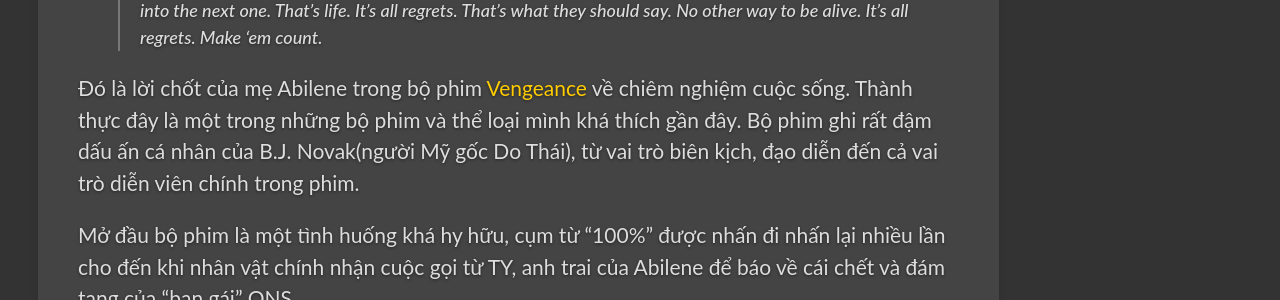
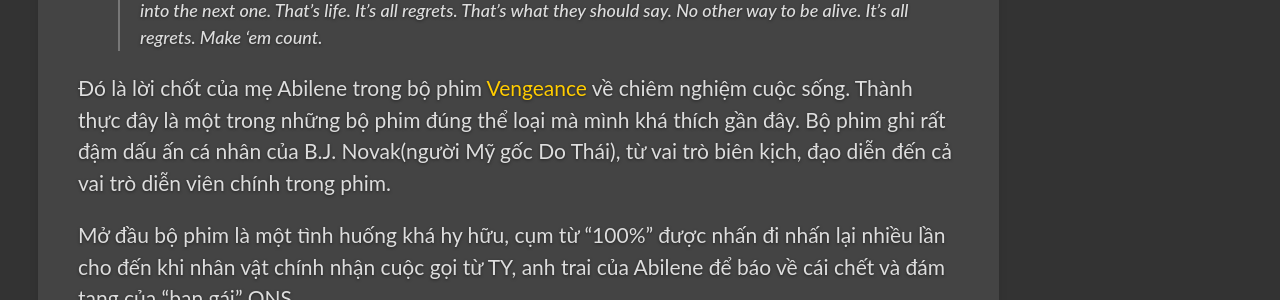
Before and after one commit to vdchuyen/chuyen-vn, a Jekyll site: the page built from _posts/2022-10-04-regrets.md, in a window 1280 px wide. Shown: the part 238-538 px from the top of the page. Built offline with Jekyll 4.4.1, drawn with Linux system fonts in a browser that asks for light colours; our own code applies the rules of GitHub Pages for plain Markdown files; Markdown is read by kramdown in place of the engine named in the settings.

Commit message:
Update 2022-10-04-regrets.md

```diff
--- a/_posts/2022-10-04-regrets.md
+++ b/_posts/2022-10-04-regrets.md
@@ -1,6 +1,6 @@
  >It's all regrets. You run as fast as you can from the last regret and of course you are just running straight into the next one. That's life. It's all regrets. That's what they should say. No other way to be alive. It's all regrets. Make 'em count.
 
-Đó là lời chốt của mẹ Abilene trong bộ phim <a href="https://www.imdb.com/title/tt11976532" target="_blank">Vengeance</a> về chiêm nghiệm cuộc sống. Thành thực đây là một trong những bộ phim và thể loại mình khá thích gần đây. Bộ phim ghi rất đậm dấu ấn cá nhân của B.J. Novak(người Mỹ gốc Do Thái), từ vai trò biên kịch, đạo diễn đến cả vai trò diễn viên chính trong phim.
+Đó là lời chốt của mẹ Abilene trong bộ phim <a href="https://www.imdb.com/title/tt11976532" target="_blank">Vengeance</a> về chiêm nghiệm cuộc sống. Thành thực đây là một trong những bộ phim đúng thể loại mà mình khá thích gần đây. Bộ phim ghi rất đậm dấu ấn cá nhân của B.J. Novak(người Mỹ gốc Do Thái), từ vai trò biên kịch, đạo diễn đến cả vai trò diễn viên chính trong phim.
 
 Mở đầu bộ phim là một tình huống khá hy hữu, cụm từ "100%" được nhấn đi nhấn lại nhiều lần cho đến khi nhân vật chính nhận cuộc gọi từ TY, anh trai của Abilene để báo về cái chết và đám tang của "bạn gái" ONS.
 
```
